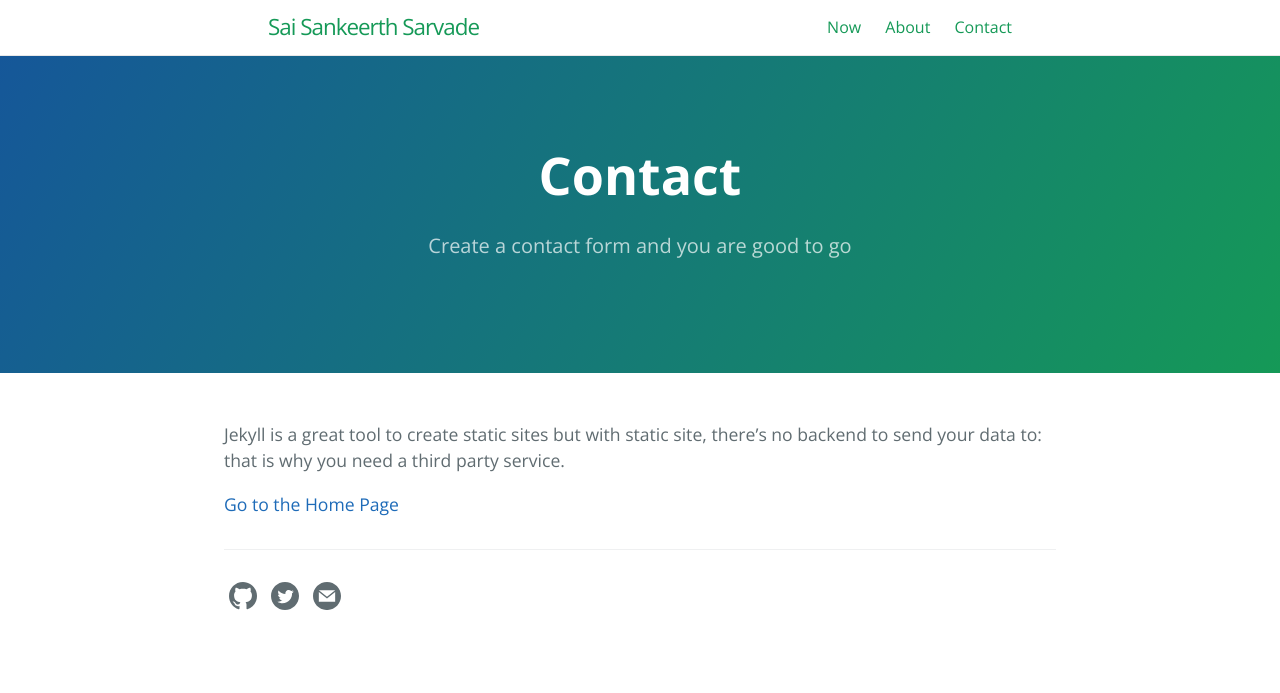
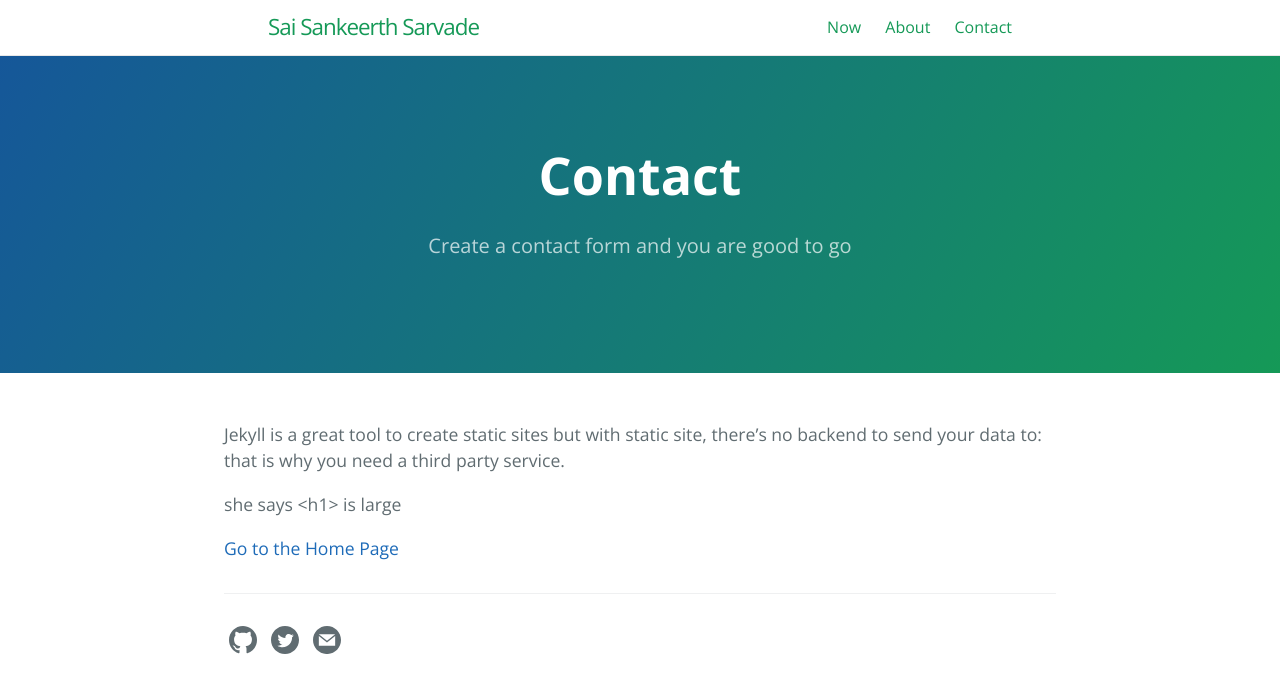
Before and after one commit to sarvade/my_portfolio, a Jekyll site: the page built from contact.md, in a window 1280 px wide. Shown: the top 693 px of the page. Built offline with Jekyll 4.4.1, drawn with Linux system fonts in a browser that asks for light colours.

Commit message:
Update contact.md

```diff
--- a/contact.md
+++ b/contact.md
@@ -8,4 +8,7 @@ order: 1
 
 Jekyll is a great tool to create static sites but with static site, there's no backend to send your data to: that is why you need a third party service.
 
+she says &lt;h1> is large
+
+
 [Go to the Home Page]({{ '/' | absolute_url }})
```
